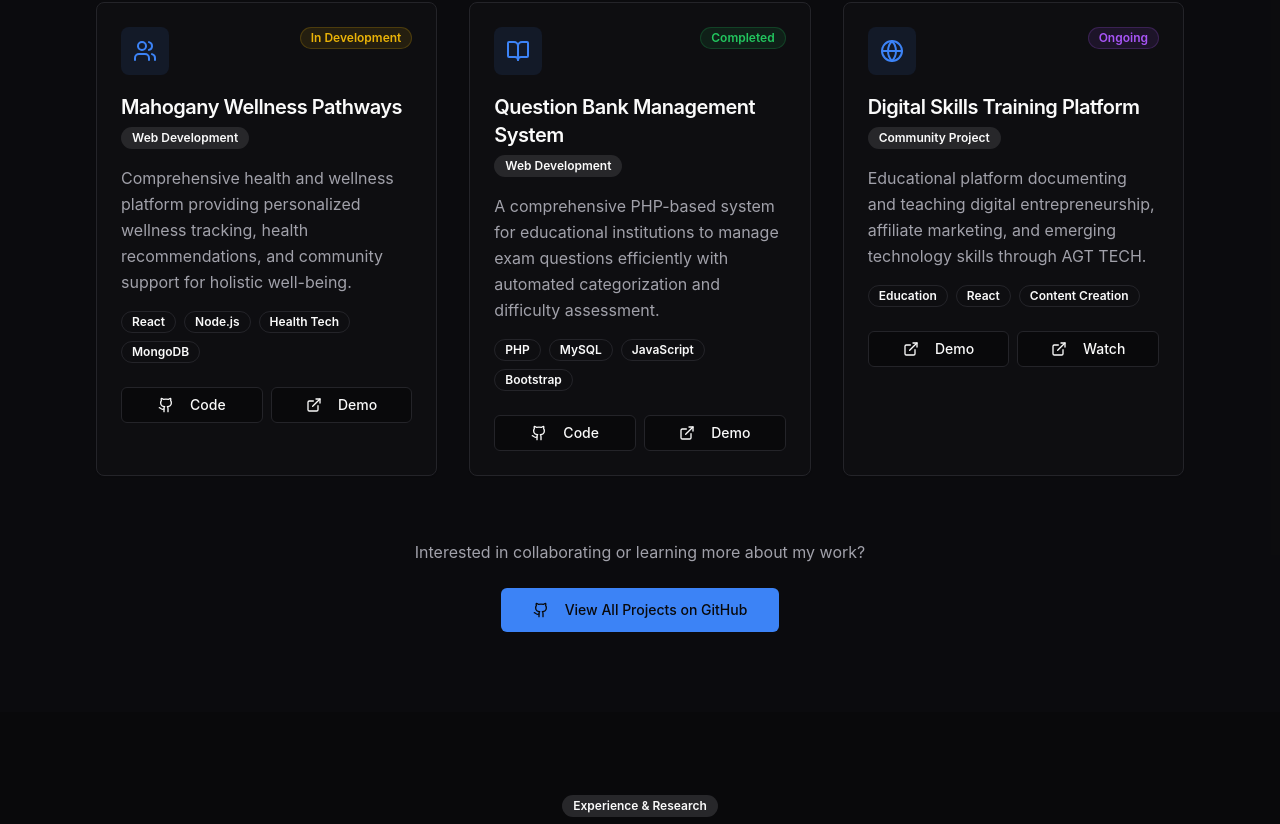
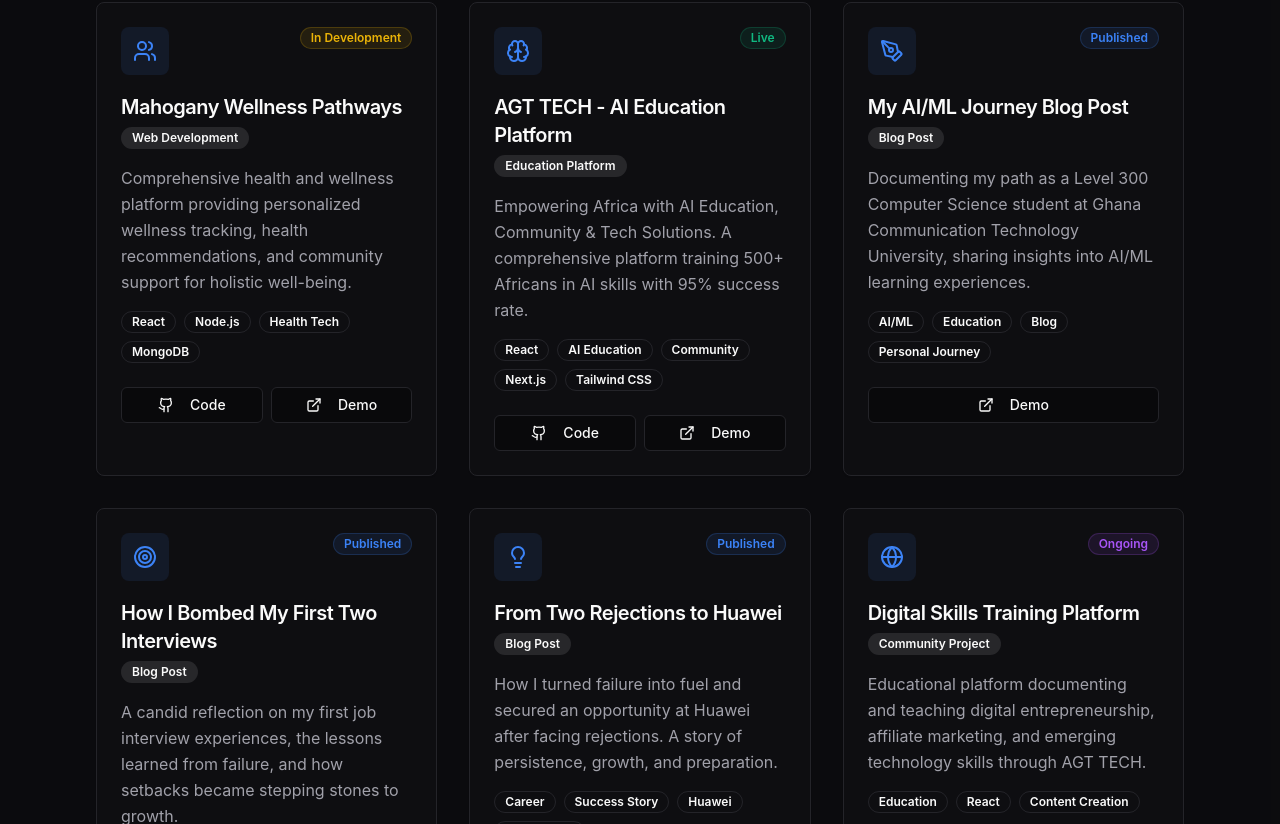
Before and after one commit to Ayamgenerationalthinker/prince-ai-folio, a React (Vite) app: page / in a window 1280 px wide. Shown: the part 3256-4080 px from the top of the page. Built offline with nearby package versions, Linux system fonts and the light colour scheme.

Commit message:
Update projects and add blog posts
Replace the Question Bank Management System project with the AGT TECH website. Add four new blog posts to the portfolio.

```diff
--- a/src/components/Projects.tsx
+++ b/src/components/Projects.tsx
@@ -1,7 +1,7 @@
 import { Card, CardContent, CardHeader, CardTitle } from "@/components/ui/card";
 import { Button } from "@/components/ui/button";
 import { Badge } from "@/components/ui/badge";
-import { ExternalLink, Github, Brain, Database, Globe, Users, BookOpen, TrendingUp } from "lucide-react";
+import { ExternalLink, Github, Brain, Database, Globe, Users, BookOpen, TrendingUp, PenTool, Target, Lightbulb } from "lucide-react";
 
 export const Projects = () => {
   const projects = [
@@ -54,15 +54,48 @@ export const Projects = () => {
       }
     },
     {
-      title: "Question Bank Management System",
-      description: "A comprehensive PHP-based system for educational institutions to manage exam questions efficiently with automated categorization and difficulty assessment.",
-      icon: BookOpen,
-      tags: ["PHP", "MySQL", "JavaScript", "Bootstrap"],
-      category: "Web Development",
-      status: "Completed",
+      title: "AGT TECH - AI Education Platform",
+      description: "Empowering Africa with AI Education, Community & Tech Solutions. A comprehensive platform training 500+ Africans in AI skills with 95% success rate.",
+      icon: Brain,
+      tags: ["React", "AI Education", "Community", "Next.js", "Tailwind CSS"],
+      category: "Education Platform",
+      status: "Live",
       links: {
-        github: "#",
-        demo: "#"
+        demo: "https://agt-tech-qyn4.vercel.app/",
+        github: "#"
+      }
+    },
+    {
+      title: "My AI/ML Journey Blog Post",
+      description: "Documenting my path as a Level 300 Computer Science student at Ghana Communication Technology University, sharing insights into AI/ML learning experiences.",
+      icon: PenTool,
+      tags: ["AI/ML", "Education", "Blog", "Personal Journey"],
+      category: "Blog Post",
+      status: "Published",
+      links: {
+        demo: "https://ayamgenerationalth.wixsite.com/agt-tech/post/my-ai-ml-journey-documenting-my-path-as-a-level-300-computer-science-student-at-ghana-communication"
+      }
+    },
+    {
+      title: "How I Bombed My First Two Interviews",
+      description: "A candid reflection on my first job interview experiences, the lessons learned from failure, and how setbacks became stepping stones to growth.",
+      icon: Target,
+      tags: ["Career", "Interviews", "Personal Growth", "Lessons"],
+      category: "Blog Post",
+      status: "Published",
+      links: {
+        demo: "https://ayamgenerationalth.wixsite.com/agt-tech/post/how-i-bombed-my-first-two-interviews-and-what-they-taught-me"
+      }
+    },
+    {
+      title: "From Two Rejections to Huawei",
+      description: "How I turned failure into fuel and secured an opportunity at Huawei after facing rejections. A story of persistence, growth, and preparation.",
+      icon: Lightbulb,
+      tags: ["Career", "Success Story", "Huawei", "Persistence"],
+      category: "Blog Post",
+      status: "Published",
+      links: {
+        demo: "https://ayamgenerationalth.wixsite.com/agt-tech/post/from-two-rejections-to-huawei-how-i-turned-failure-into-fuel"
       }
     },
     {
@@ -84,6 +117,7 @@ export const Projects = () => {
       case "Completed": return "bg-green-500/10 text-green-500 border-green-500/20";
       case "In Development": return "bg-yellow-500/10 text-yellow-500 border-yellow-500/20";
       case "Published": return "bg-blue-500/10 text-blue-500 border-blue-500/20";
+      case "Live": return "bg-emerald-500/10 text-emerald-500 border-emerald-500/20";
       case "Ongoing": return "bg-purple-500/10 text-purple-500 border-purple-500/20";
       default: return "bg-muted text-muted-foreground";
     }
```
